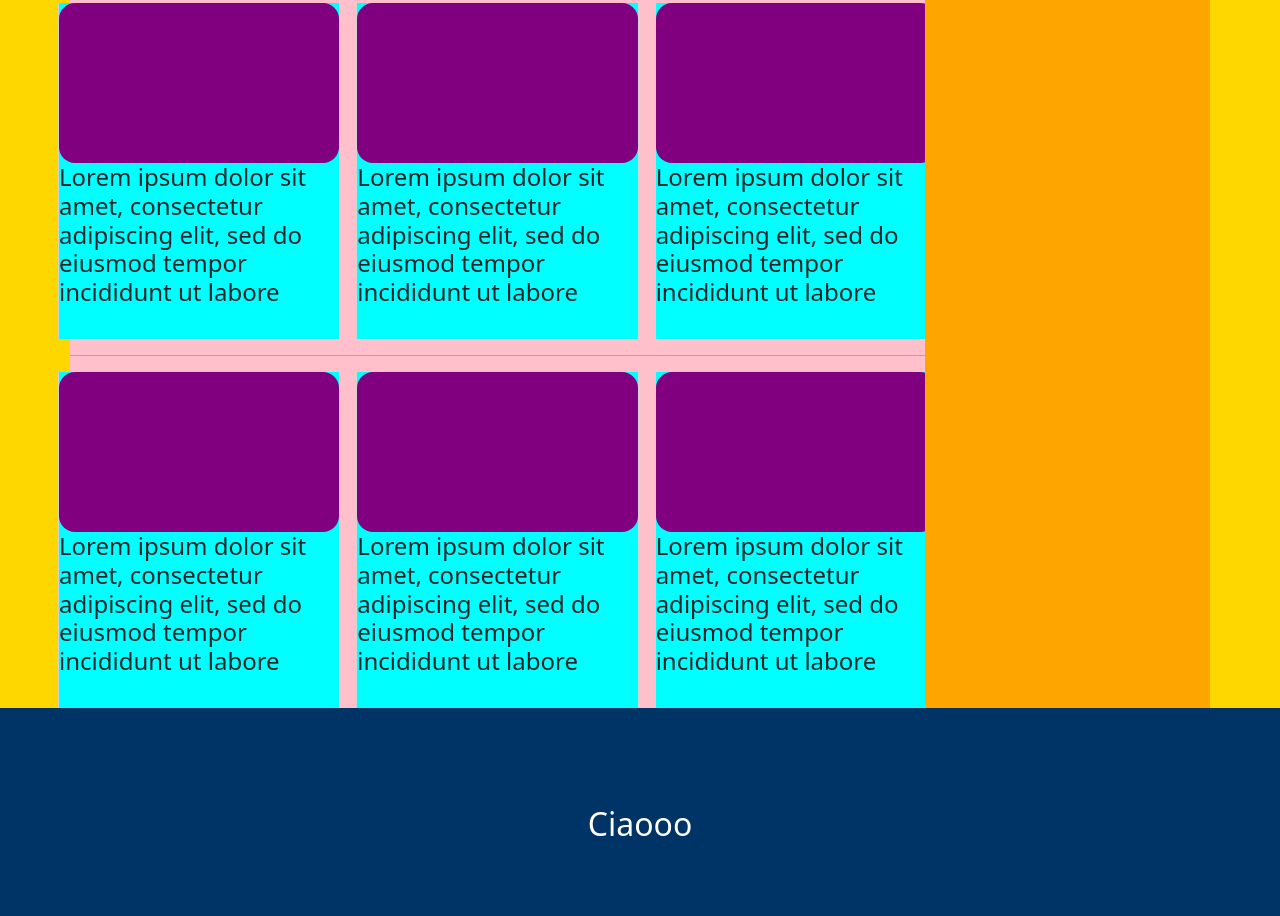
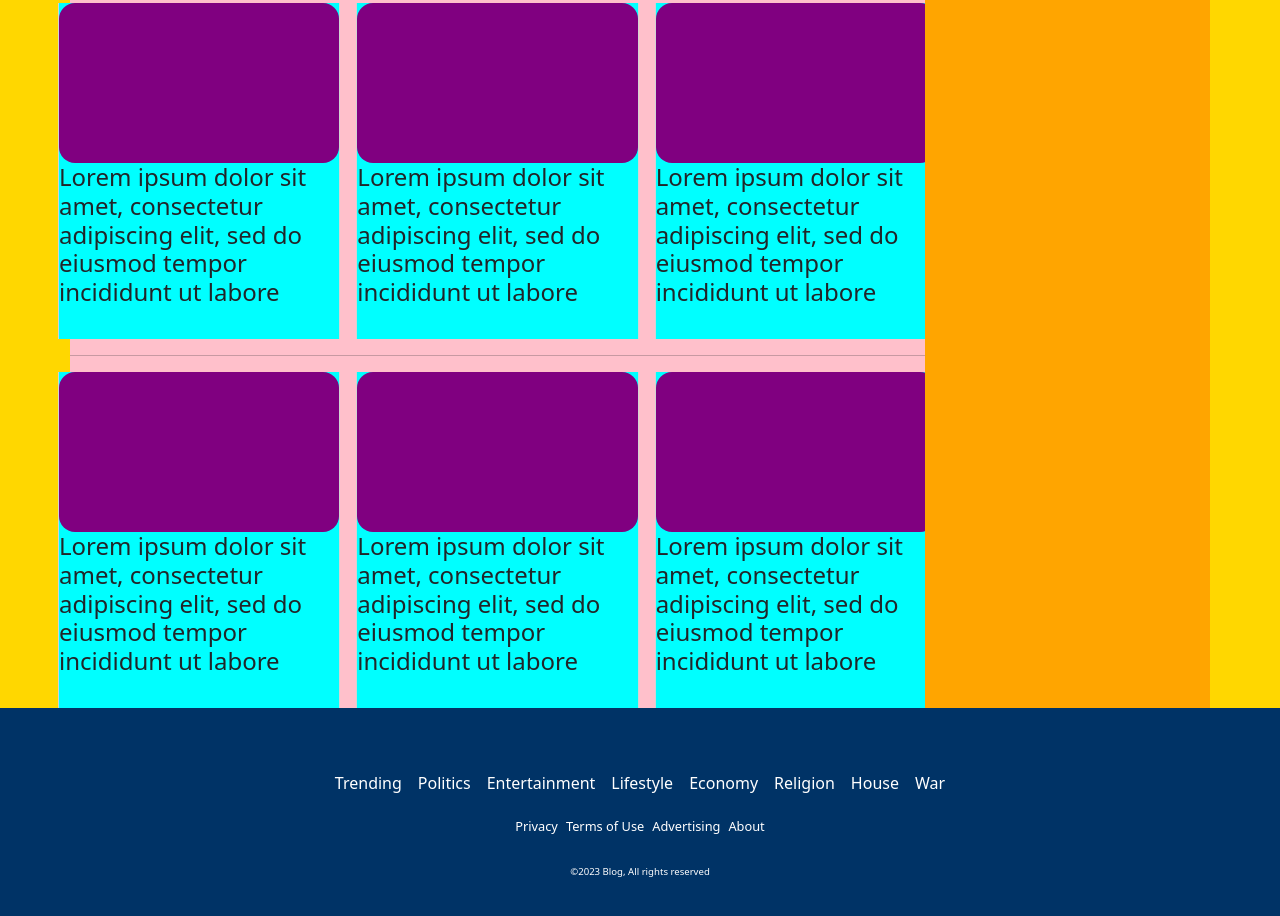
Before and after one commit to filippopelloia/BLOG, a plain HTML site: page index.html in a window 1280 px wide. Shown: the part 954-1870 px from the top of the page. Drawn offline with nearby package versions, Linux system fonts and the light colour scheme.

Commit message:
fourth commit august 18th

```diff
--- a/index.html
+++ b/index.html
@@ -37,6 +37,9 @@
               </li>
               <li class="nav-item">
                 <a class="nav-link" href="#">House</a>
+              </li>
+              <li class="nav-item">
+                <a class="nav-link" href="#">War</a>
               </li>
             </ul>
 
@@ -129,8 +132,41 @@
     </main>
 
     <footer class="d-flex justify-content-center align-items-center px-5 py-3">
-        <h2>Ciaooo</h2>
-        <h6></h6>
+        <div>
+            <div class="d-flex justify-content-center align-items-center">
+                <li class="nav-item mx-2">
+                    <a class="nav-link" aria-current="page" href="#">Trending</a>
+                </li>
+                <li class="nav-item mx-2">
+                    <a class="nav-link" href="#">Politics</a>
+                </li>
+                <li class="nav-item mx-2">
+                    <a class="nav-link" href="#">Entertainment</a>
+                </li>
+                <li class="nav-item mx-2">
+                    <a class="nav-link" href="#">Lifestyle</a>
+                </li>
+                <li class="nav-item mx-2">
+                    <a class="nav-link" href="#">Economy</a>
+                </li>
+                <li class="nav-item mx-2">
+                    <a class="nav-link" href="#">Religion</a>
+                </li>
+                <li class="nav-item mx-2">
+                    <a class="nav-link" href="#">House</a>
+                </li>
+                <li class="nav-item mx-2">
+                    <a class="nav-link" href="#">War</a>
+                </li>
+            </div>
+            <div id="footer-info" class="d-flex justify-content-center align-items-center">
+                <h5 class="mt-4 mx-1">Privacy</h5>
+                <h5 class="mt-4 mx-1">Terms of Use</h5>
+                <h5 class="mt-4 mx-1">Advertising</h5>
+                <h5 class="mt-4 mx-1">About</h5>
+            </div>
+            <h6 class="text-center mt-4">©2023 Blog, All rights reserved</h6>
+        <div>
     </footer>
 
   </body>
--- a/style.css
+++ b/style.css
@@ -4,6 +4,16 @@
     text-decoration: none;
     list-style: none;
     box-sizing: border-box;
+}
+
+h5{
+    font-size: 0.8em;
+    font-weight: 100;
+}
+
+h6{
+    font-size: 0.6em;
+    font-weight: 100;
 }
 
 .row>*{
@@ -106,3 +116,7 @@ footer{
     height: 30vh;
     width: 100%;
 }
+
+#footer-info{
+    cursor: pointer;
+}
```
